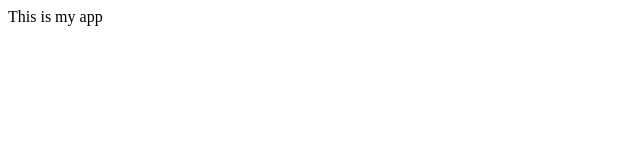
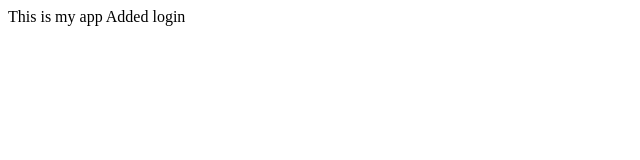
Before and after one commit to andy001sun/my_git_test, a plain HTML site: page index.html in a window 1280 px wide. Shown: the whole page, without its empty margins (0-640 px from the left). Drawn offline with Linux system fonts and the light colour scheme.

Commit message:
login form

```diff
--- a/index.html
+++ b/index.html
@@ -4,5 +4,6 @@
     </head>
     <body>
         This is my app
+        Added login
     </body>
 </html>
```
Also changed, not shown: login.html (added).
